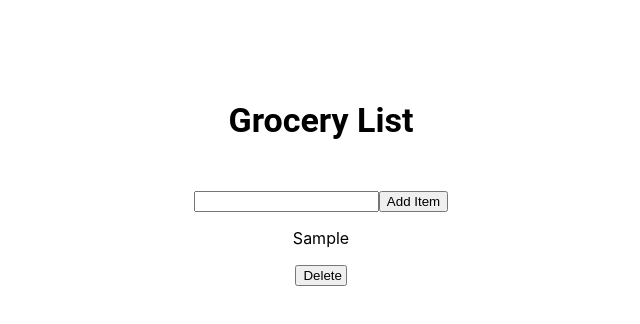
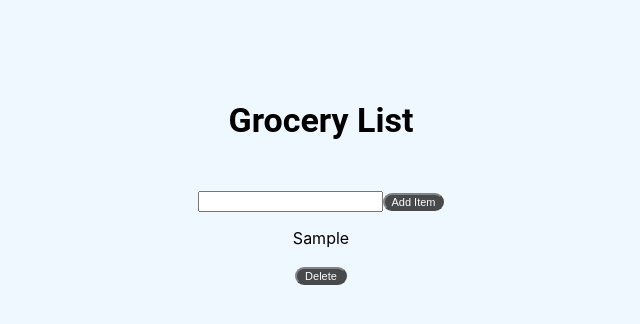
Before and after one commit to jhuang739/grocery_list, a React (Create React App) app: page / in a window 1280 px wide. Both pictures are taken after typing "Sample" into the empty fields and a click on the button "Add Item". Shown: the top 324 px of the page, without its empty margins (319-959 px from the left). Built offline with nearby package versions, Linux system fonts and the light colour scheme.

Commit message:
prettier

```diff
--- a/src/App.css
+++ b/src/App.css
@@ -1,35 +1,5 @@
 .App {
   text-align: center;
-}
-
-.App-logo {
-  animation: App-logo-spin infinite 20s linear;
-  height: 40vmin;
-  pointer-events: none;
-}
-
-.App-header {
-  background-color: #282c34;
-  min-height: 100vh;
-  display: flex;
-  flex-direction: column;
-  align-items: center;
-  justify-content: center;
-  font-size: calc(10px + 2vmin);
-  color: white;
-}
-
-.App-link {
-  color: #61dafb;
-}
-
-@keyframes App-logo-spin {
-  from {
-    transform: rotate(0deg);
-  }
-  to {
-    transform: rotate(360deg);
-  }
 }
 
 .header {
@@ -45,8 +15,29 @@
   text-align: center;
 }
 
-.list_delete_button {
+.add_button {
+  border-radius: 10px;
+  font-size: 11px;
+  background-color: black;
+  opacity: 0.7;
+  color: white;
+}
+
+.add_button:hover {
+  opacity: 1;
+}
+
+.delete_button {
   width: 4%;
   margin-left: 48%;
   margin-right: 48%;
+  border-radius: 10px;
+  font-size: 11px;
+  background-color: black;
+  opacity: 0.7;
+  color: white;
 }
+
+.delete_button:hover {
+  opacity: 1;
+}
--- a/src/App.js
+++ b/src/App.js
@@ -30,12 +30,13 @@ class App extends React.Component {
   };
 
   render() {
+    document.body.style = "background: aliceblue;";
     return (
       <div>
         <div className="header">Grocery List</div>
         <form className="App" onSubmit={this.onSubmit}>
           <input value={this.state.term} onChange={this.onChange} />
-          <button>Add Item</button>
+          <button className="add_button">Add Item</button>
         </form>
         <div className="list_content">
           {this.state.items.map((item, index) => {
--- a/src/List.js
+++ b/src/List.js
@@ -6,7 +6,7 @@ class List extends React.Component {
     return (
       <div className="list_item">
         <p className="list_text">{this.props.item}</p>
-        <button className="list_delete_button" onClick={this.props.deleteItem}>
+        <button className="delete_button" onClick={this.props.deleteItem}>
           Delete
         </button>
       </div>
```
